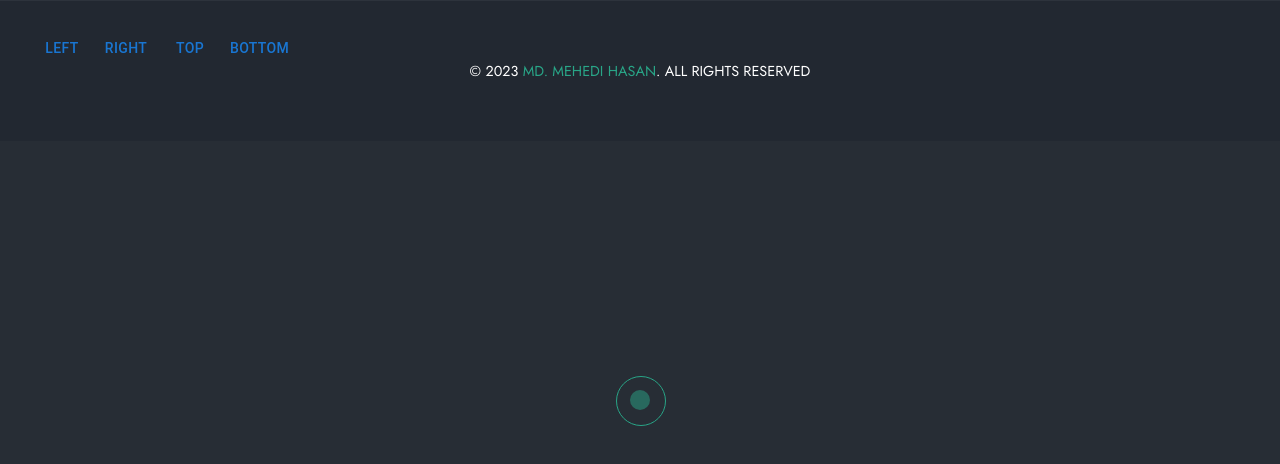
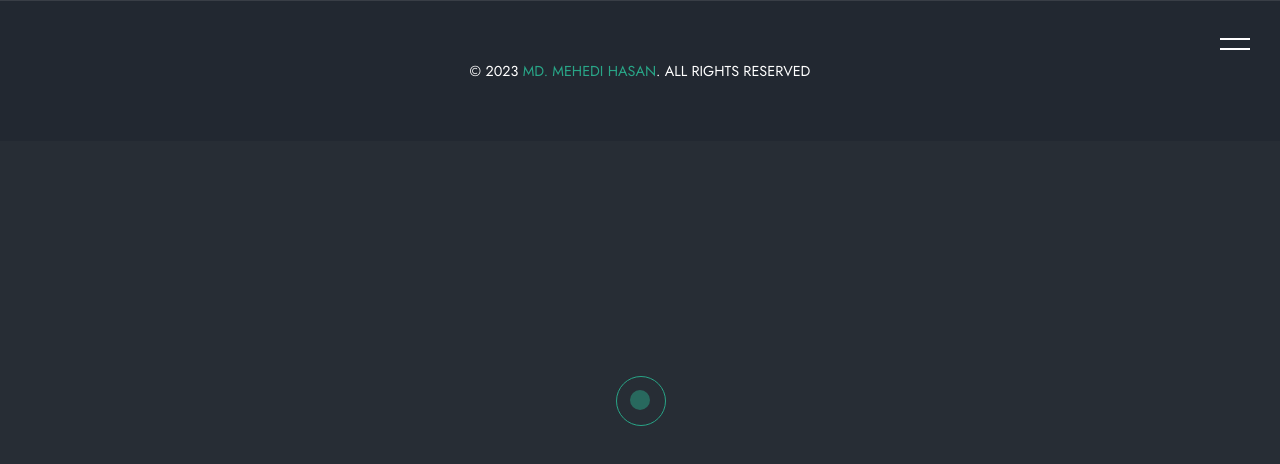
Before and after one commit to mhasanjoy/portfolio, a Next.js app: page / in a window 1280 px wide. Shown: the top 464 px of the page. Built offline with nearby package versions, Linux system fonts and the light colour scheme.

Commit message:
menu button created

```diff
--- a/package.json
+++ b/package.json
@@ -21,9 +21,5 @@
     "devDependencies": {
         "prettier": "2.8.7",
         "sass": "^1.60.0"
-    },
-    "engines": {
-        "npm": "9.6.1",
-        "node": "18.x"
     }
 }
--- a/src/components/Footer/style.module.scss
+++ b/src/components/Footer/style.module.scss
@@ -5,7 +5,7 @@
     text-align: center;
     text-transform: uppercase;
     background-color: rgb(34, 40, 49);
-    border-top: 1px solid rgba(255, 255, 255, 0.05);
+    border-top: 1px solid rgba(255, 255, 255, 0.1);
     margin: 0;
     padding: 60px 0;
     font-size: 0.9rem;
--- a/src/components/Header/index.jsx
+++ b/src/components/Header/index.jsx
@@ -1,9 +1,5 @@
-// import MailIcon from '@mui/icons-material/Mail';
-// import InboxIcon from '@mui/icons-material/MoveToInbox';
 import Box from '@mui/material/Box';
-import Button from '@mui/material/Button';
 import Divider from '@mui/material/Divider';
-import Drawer from '@mui/material/Drawer';
 import List from '@mui/material/List';
 import ListItem from '@mui/material/ListItem';
 import ListItemButton from '@mui/material/ListItemButton';
@@ -75,7 +71,13 @@ const Header = () => {
 
     return (
         <header className={styles.header}>
-            <div>
+            <div className={styles.menu_btn}>
+                <div className={styles.icon}>
+                    <span></span>
+                    <span></span>
+                </div>
+            </div>
+            {/* <div>
                 {['left', 'right', 'top', 'bottom'].map((anchor) => (
                     <React.Fragment key={anchor}>
                         <Button onClick={toggleDrawer(anchor, true)}>
@@ -90,7 +92,7 @@ const Header = () => {
                         </Drawer>
                     </React.Fragment>
                 ))}
-            </div>
+            </div> */}
         </header>
     );
 };
--- a/src/components/Header/style.module.scss
+++ b/src/components/Header/style.module.scss
@@ -1,9 +1,27 @@
 .header {
-    padding: 30px;
-    position: absolute;
+    position: fixed;
     left: 0;
     top: 0;
     width: 100%;
+    padding: 30px;
     z-index: 90;
-    transition: all 0.3s cubic-bezier(0.3, 0, 0.3, 1);
+
+    .menu_btn {
+        position: relative;
+        display: flex;
+        justify-content: flex-end;
+
+        .icon {
+            width: 30px;
+            height: 30px;
+
+            span {
+                display: block;
+                width: 100%;
+                height: 2px;
+                background-color: rgb(255, 255, 255);
+                margin-top: 8px;
+            }
+        }
+    }
 }
```
Also changed, not shown: 1 other file (tests, documents, lock files or other folders).
